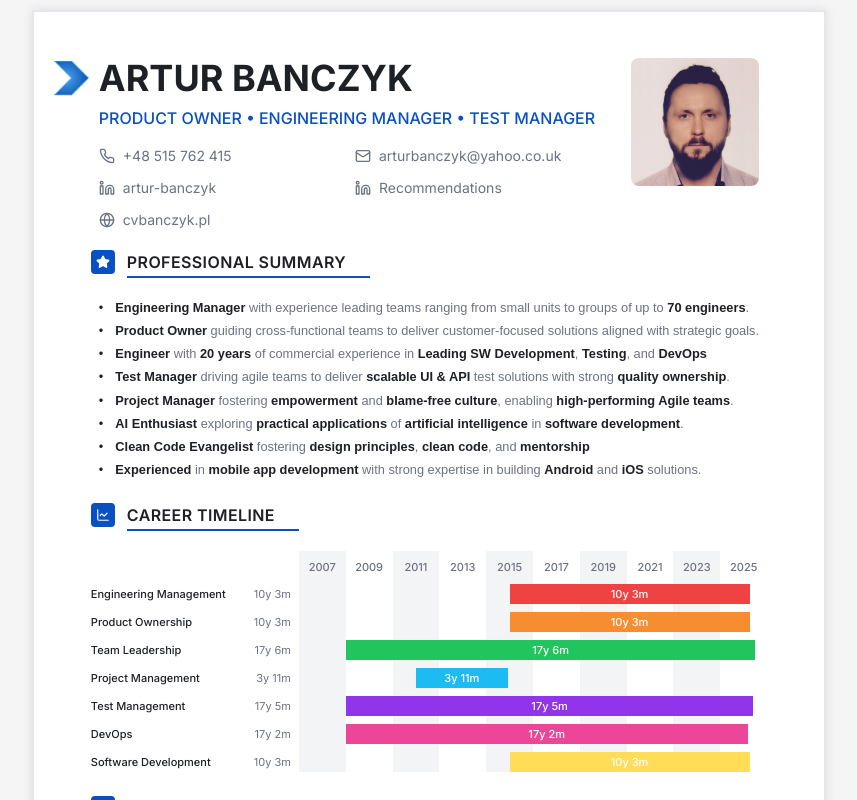
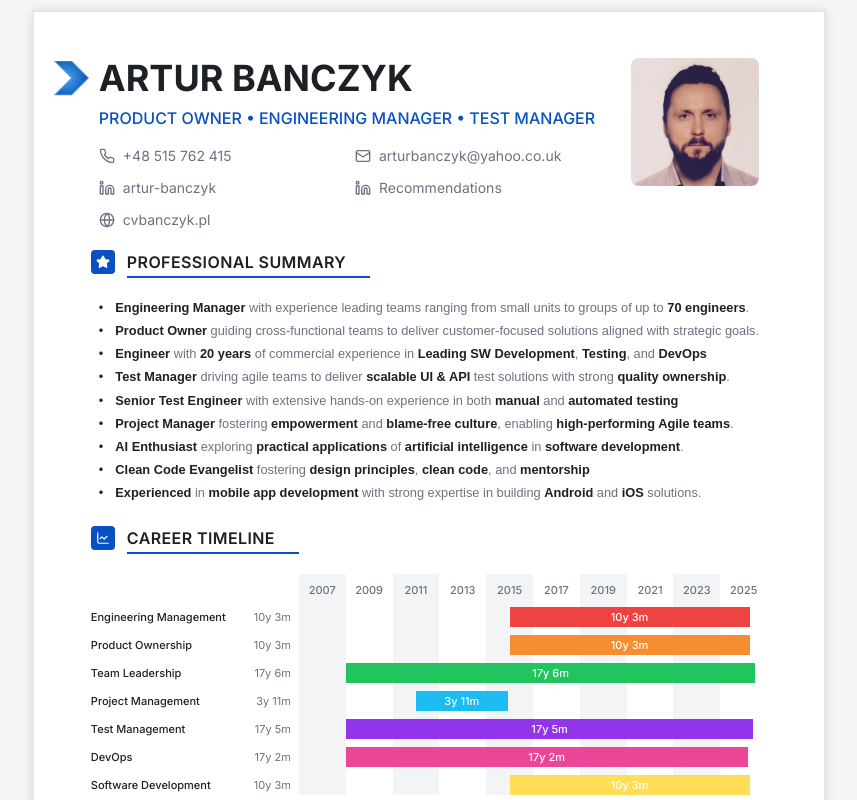
Before and after one commit to banczart/my-cv-website, a React (Vite) app: page / in a window 1280 px wide. Shown: the top 800 px of the page, without its empty margins (211-1068 px from the left). Built offline with nearby package versions, Linux system fonts and the light colour scheme; the HTML template or start-up script is replaced by a standard one.

Commit message:
adjustment

```diff
--- a/src/components/ProfessionalSummary.tsx
+++ b/src/components/ProfessionalSummary.tsx
@@ -7,6 +7,7 @@ export const ProfessionalSummary = () => {
     "**Product Owner** guiding cross-functional teams to deliver customer-focused solutions aligned with strategic goals.",
     "**Engineer** with **20 years** of commercial experience in **Leading SW Development**, **Testing**, and **DevOps**",
     "**Test Manager** driving agile teams to deliver **scalable UI & API** test solutions with strong **quality ownership**.",
+    "**Senior Test Engineer** with extensive hands-on experience in both **manual** and **automated testing**",
     "**Project Manager** fostering **empowerment** and **blame-free culture**, enabling **high-performing Agile teams**.",
     "**AI Enthusiast** exploring **practical applications** of **artificial intelligence** in **software development**.",
     "**Clean Code Evangelist** fostering **design principles**, **clean code**, and **mentorship**",
```
